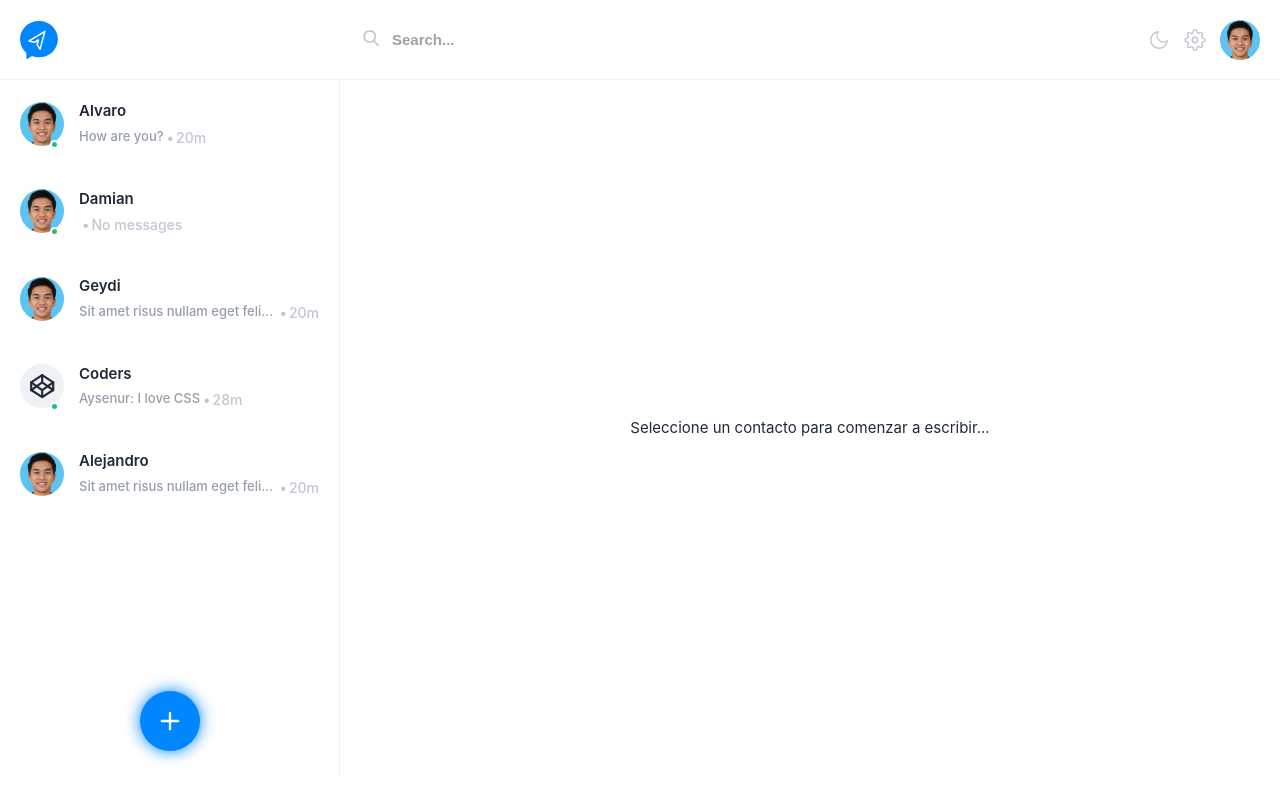
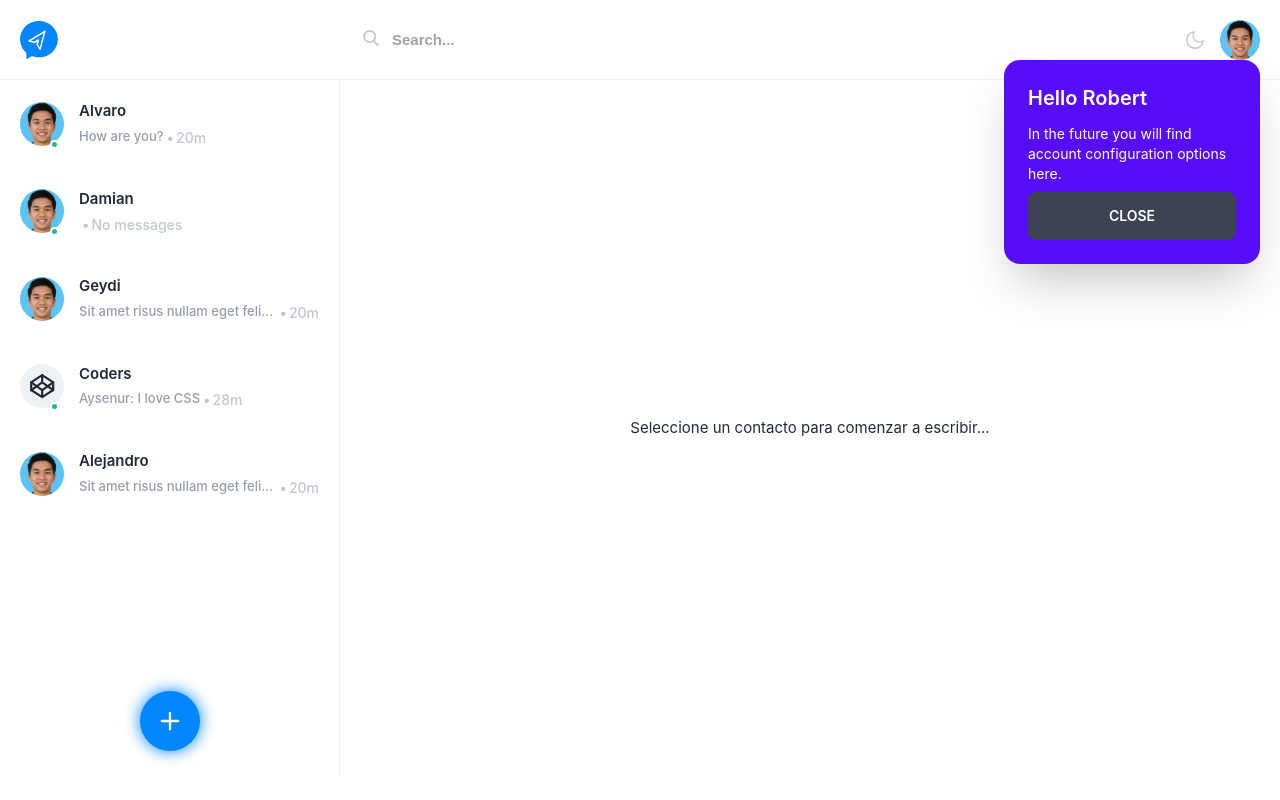
Before and after one commit to dnmonroy/messagesAppVue3VitePinia, a Vue app: page / in a window 1280 px wide. Both pictures are taken after a click on the element 1204 px from the left and 39 px from the top of the page. Built offline with nearby package versions, Linux system fonts and the light colour scheme.

Commit message:
adding mainUserMockuo and adding localStorage save

```diff
--- a/src/components/HeaderComponent.vue
+++ b/src/components/HeaderComponent.vue
@@ -32,24 +32,9 @@
           <path d="M21 12.79A9 9 0 1111.21 3 7 7 0 0021 12.79z" />
         </svg>
       </div>
-      <div class="settings">
-        <svg
-          xmlns="http://www.w3.org/2000/svg"
-          viewBox="0 0 24 24"
-          fill="none"
-          stroke="currentColor"
-          stroke-width="1.5"
-          stroke-linecap="round"
-          stroke-linejoin="round"
-        >
-          <circle cx="12" cy="12" r="3" />
-          <path
-            d="M19.4 15a1.65 1.65 0 00.33 1.82l.06.06a2 2 0 010 2.83 2 2 0 01-2.83 0l-.06-.06a1.65 1.65 0 00-1.82-.33 1.65 1.65 0 00-1 1.51V21a2 2 0 01-2 2 2 2 0 01-2-2v-.09A1.65 1.65 0 009 19.4a1.65 1.65 0 00-1.82.33l-.06.06a2 2 0 01-2.83 0 2 2 0 010-2.83l.06-.06a1.65 1.65 0 00.33-1.82 1.65 1.65 0 00-1.51-1H3a2 2 0 01-2-2 2 2 0 012-2h.09A1.65 1.65 0 004.6 9a1.65 1.65 0 00-.33-1.82l-.06-.06a2 2 0 010-2.83 2 2 0 012.83 0l.06.06a1.65 1.65 0 001.82.33H9a1.65 1.65 0 001-1.51V3a2 2 0 012-2 2 2 0 012 2v.09a1.65 1.65 0 001 1.51 1.65 1.65 0 001.82-.33l.06-.06a2 2 0 012.83 0 2 2 0 010 2.83l-.06.06a1.65 1.65 0 00-.33 1.82V9a1.65 1.65 0 001.51 1H21a2 2 0 012 2 2 2 0 01-2 2h-.09a1.65 1.65 0 00-1.51 1z"
-          />
-        </svg>
-      </div>
 
-      <div class="dropdown dropdown-end">
+      <div class="dropdown dropdown-end"
+           :class="[{'dropdown-open' : dropdownOpenFlag}]">
         <img
           tabindex="0"
           class="account-profile user-profile"
@@ -61,8 +46,20 @@
           class="dropdown-content card card-compact w-64 p-2 shadow-2xl bg-primary text-primary-content"
         >
           <div class="card-body">
-            <h3 class="card-title">Card title!</h3>
-            <p>you can use any element as a dropdown.</p>
+            <h3 class="card-title">Hello {{ userMockupMain.contactName }}</h3>
+            <p>
+              In the future you will find account configuration options here.
+            </p>
+            <div class="w-full">
+              <button
+                v-if="!clearingFlag"
+                class="btn text-white w-full"
+                @click="handleClearAll"
+              >
+                Close
+              </button>
+              <progress v-else class="progress w-56"></progress>
+            </div>
           </div>
         </div>
       </div>
@@ -71,13 +68,42 @@
 </template>
 
 <script setup>
-import { computed, onMounted } from "vue";
+import { computed, onMounted, ref } from "vue";
 import image from "@/assets/profile.png";
+import { useMainStore } from "@/stores/mainStore";
+import { storeToRefs } from "pinia";
+import {useRouter} from "vue-router";
 
+//variables
+const store = useMainStore();
+const { userMockupMain } = storeToRefs(store);
+const { clearAll } = store;
+const clearingFlag = ref(false);
+const dropdownOpenFlag = ref(false);
+const router = useRouter()
+
+//computed
 const baseImage = computed(() => {
-  return image;
+    return image;
 });
 
+
+//methods
+const handleClearAll = () => {
+  clearingFlag.value = true;
+  dropdownOpenFlag.value = true
+  setTimeout(() => {
+    clearAll();
+    clearingFlag.value = false;
+    setTimeout(()=>{
+        dropdownOpenFlag.value = false
+        //refresh page
+        router.go(0)
+    },400)
+  }, 2000);
+};
+
+//hooks
 onMounted(() => {
   const toggleButton = document.querySelector(".dark-light");
   const colors = document.querySelectorAll(".color");
--- a/src/shared/mockups.js
+++ b/src/shared/mockups.js
@@ -110,3 +110,9 @@ export const useUserMockup = [
     online: false,
   },
 ];
+
+export const mainUserMockup = {
+  contactName: "Robert",
+  avatarImg: "path",
+  online: true,
+}
--- a/src/stores/mainStore.js
+++ b/src/stores/mainStore.js
@@ -1,6 +1,6 @@
 import { defineStore } from "pinia";
 import { computed, ref } from "vue";
-import { useUserMockup } from "@/shared/mockups";
+import { useUserMockup, mainUserMockup } from "@/shared/mockups";
 import axios from "axios";
 import Message from "@/models/message";
 import { useScrollToBottom } from "@/shared/utils";
@@ -8,7 +8,12 @@ const IS_DEVELOP = import.meta.env.VITE_DEVELOP;
 
 export const useMainStore = defineStore("mainStore", () => {
   //state
-  const userMockup = ref(useUserMockup);
+  const userMockup =
+    localStorage.getItem("useUserMockup") !== undefined &&
+    localStorage.getItem("useUserMockup")
+      ? ref(JSON.parse(localStorage.getItem("useUserMockup")))
+      : ref(useUserMockup);
+  const userMockupMain = ref(mainUserMockup);
   const activeChat = ref(null);
 
   //getters
@@ -61,7 +66,10 @@ export const useMainStore = defineStore("mainStore", () => {
           resolve(response);
         })
         .catch((error) => reject(error))
-        .finally(() => (getChatById(idChat).writing = false));
+        .finally(() => {
+          getChatById(idChat).writing = false;
+          updateAll("useUserMockup", userMockup.value);
+        });
     });
   };
 
@@ -94,11 +102,25 @@ export const useMainStore = defineStore("mainStore", () => {
     }, 100);
   };
 
+  const clearAll = () => {
+    localStorage.clear();
+  };
+
+  const updateAll = (objectName, objectValue) => {
+    localStorage.setItem(objectName, JSON.stringify(objectValue));
+  };
+
+  const getAll = (objectName) => {
+    return JSON.parse(localStorage.getItem(objectName));
+  };
+
   return {
     userMockup,
+    userMockupMain,
     activeChat,
     totalUser,
     setActiveChat,
     processMessages,
+    clearAll,
   };
 });
```
